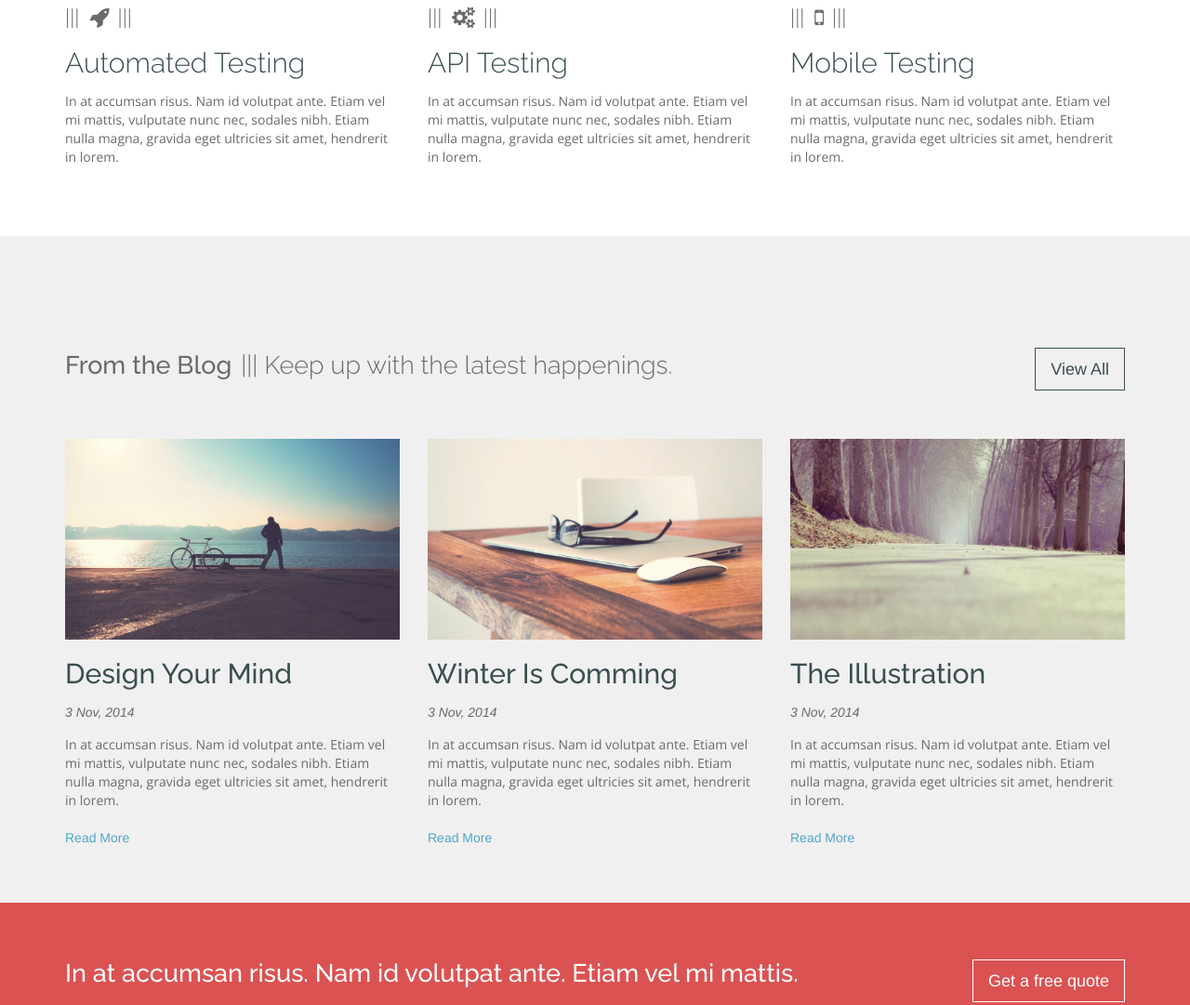
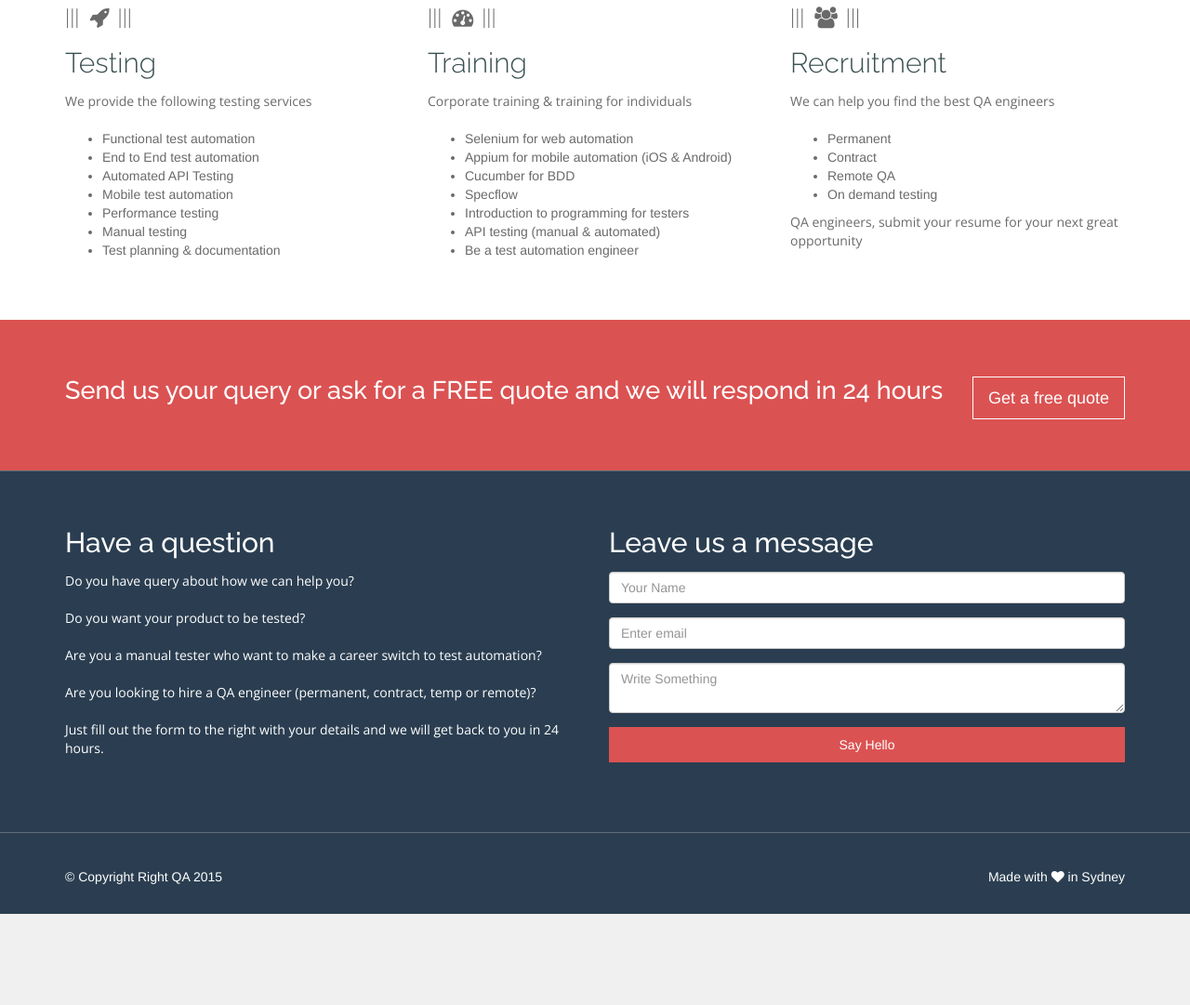
Before and after one commit to rightqa/rightqa.github.io, a plain HTML site: page index.html in a window 1280 px wide. Shown: the part 959-2040 px from the top of the page at 93% size. After the commit the page ends 1942 px from the top, so only its background shows below. Drawn offline with nearby package versions, Linux system fonts and the light colour scheme; a script that the page names is missing; a web font is replaced by a local one.

Commit message:
Changes before going live

```diff
--- a/assets/css/style.css
+++ b/assets/css/style.css
@@ -418,6 +418,8 @@ h1.logo {
   margin-top: 15px;
   font-weight: 100;
 }
+.bullet li{
+list-style: outside;}
 /*////////////////////////////////////////////////////////////////////////
 //  About us
 ///////////////////////////////////////////////////////////////////////*/
@@ -571,7 +573,8 @@ h2.footer-block {
 }
 .form-control{
   border-radius: none !important;
-  padding: 20px 26px;
+  /*padding: 20px 26px;*/
+
 }
 .form-group .btn.btn-o-white {
     width: 100%;
@@ -626,7 +629,9 @@ h2.footer-block {
 .social {
   margin-left: 40px;
 }
-
+.social a{
+  color: #fff;
+}
 /*////////////////////////////////////////////////////////////////////////
 //  11 - Responsive styles
 ///////////////////////////////////////////////////////////////////////*/
--- a/index.html
+++ b/index.html
@@ -73,12 +73,12 @@
 					<li>
 						<a href="#services"><i class="fa fa-tasks"></i> Service</a>
 					</li>
-					<li>
+					<!--<li>
 						<a href="#blog"><i class="fa fa-wordpress"></i> Blog</a>
 					</li>
 					<li>
 						<a href="#testimonials"><i class="fa fa-thumbs-up"></i> Testimonial</a>
-					</li>
+					</li>-->
           <li>
 						<a href="#footer"><i class="fa fa-envelope-square"></i> Contact</a>
 					</li>
@@ -125,23 +125,23 @@
                 <div class="row">
                     <div class="col-md-4 text-center">
                         <div class="aboutus-item">
-                            <i class="aboutus-icon fa fa-plane"></i>
-                            <h4 class="aboutus-title">Great Transport</h4>
-                            <p class="aboutus-desc">Lorem ipsum dolor sit amet, consectetur adipisicing elit. Magni voluptatum et, alias vero, reprehenderit doloremque neque dignissimos voluptas.</p>
+                            <i class="aboutus-icon fa fa-bug"></i>
+                            <h4 class="aboutus-title">Quality</h4>
+                            <p class="aboutus-desc">Right QA believes in quality first. Our team of highly professional software test engineers makes sure that your product remains bug free.</p>
                         </div>
                     </div>
                     <div class="col-md-4 text-center">
                         <div class="aboutus-item">
                             <i class="aboutus-icon fa fa-usd"></i>
-                            <h4 class="aboutus-title">Not Expensive</h4>
-                            <p class="aboutus-desc">Lorem ipsum dolor sit amet, consectetur adipisicing elit. Magni voluptatum et, alias vero, reprehenderit doloremque neque dignissimos voluptas.</p>
+                            <h4 class="aboutus-title">Cost Effective</h4>
+                            <p class="aboutus-desc">Right QA's highly experienced team provides cost effective solutions for testing (manual and automated), training & placements, so that you can focus on your core business.</p>
                         </div>
                     </div>
                     <div class="col-md-4 text-center">
                         <div class="aboutus-item">
-                            <i class="aboutus-icon fa fa-cutlery"></i>
-                            <h4 class="aboutus-title">Delicious Food</h4>
-                            <p class="aboutus-desc">Lorem ipsum dolor sit amet, consectetur adipisicing elit. Magni voluptatum et, alias vero, reprehenderit doloremque neque dignissimos voluptas.</p>
+                            <i class="aboutus-icon fa fa-clock-o"></i>
+                            <h4 class="aboutus-title">Timely</h4>
+                            <p class="aboutus-desc">Right QA understands that time is money! So our talented team provides timely solutions to your problems. Be it testing, training or placement.</p>
                         </div>
                     </div>
                 </div>
@@ -211,26 +211,51 @@
 									<div class="bar">
 										<i class="fa fa-rocket"></i>
 									</div>
-									<h2 class="service-head">Automated Testing</h2>
-									<p>In at accumsan risus. Nam id volutpat ante. Etiam vel mi mattis, vulputate nunc nec, sodales nibh. Etiam nulla magna, gravida eget ultricies sit amet, hendrerit in lorem.</p>
+									<h2 class="service-head">Testing</h2>
+									<p>We provide the following testing services</p>
+                  <ul class="bullet">
+                    <li>Functional test automation</li>
+                    <li>End to End test automation</li>
+                    <li>Automated API Testing</li>
+                    <li>Mobile test automation</li>
+                    <li>Performance testing</li>
+                    <li>Manual testing</li>
+                    <li>Test planning & documentation</li>
+                  </ul>
 								</div>
 							</div>
 							<div class="col-md-4">
 								<div class="service">
 									<div class="bar">
-										<i class="fa fa-cogs"></i>
+										<i class="fa fa-tachometer"></i>
 									</div>
-									<h2 class="service-head">API Testing</h2>
-									<p>In at accumsan risus. Nam id volutpat ante. Etiam vel mi mattis, vulputate nunc nec, sodales nibh. Etiam nulla magna, gravida eget ultricies sit amet, hendrerit in lorem.</p>
+									<h2 class="service-head">Training</h2>
+									<p>Corporate training & training for individuals</p>
+                  <ul class="bullet">
+                    <li>Selenium for web automation</li>
+                    <li>Appium for mobile automation (iOS & Android)</li>
+                    <li>Cucumber for BDD</li>
+                    <li>Specflow</li>
+                    <li>Introduction to programming for testers</li>
+                    <li>API testing (manual & automated)</li>
+                    <li>Be a test automation engineer</li>
+                  </ul>
 								</div>
 							</div>
 							<div class="col-md-4">
 								<div class="service">
 									<div class="bar">
-										<i class="fa fa-mobile"></i>
+										<i class="fa fa-users"></i>
 									</div>
-									<h2 class="service-head">Mobile Testing</h2>
-									<p>In at accumsan risus. Nam id volutpat ante. Etiam vel mi mattis, vulputate nunc nec, sodales nibh. Etiam nulla magna, gravida eget ultricies sit amet, hendrerit in lorem.</p>
+									<h2 class="service-head">Recruitment</h2>
+									<p>We can help you find the best QA engineers</p>
+                  <ul class="bullet">
+                    <li>Permanent</li>
+                    <li>Contract</li>
+                    <li>Remote QA</li>
+                    <li>On demand testing</li>
+                  </ul>
+                  <p>QA engineers, submit your resume for your next great opportunity</p>
 								</div>
 							</div>
 						</div>
@@ -238,7 +263,7 @@
 				</div>
 			</div><!-- #services -->
 
-
+<!-- Commenting the whole blog section
 			<div class="content-block" id="blog">
 				<div class="container blog-sec">
 					<header class="block-heading cleafix">
@@ -279,11 +304,12 @@
 
 			<div class="content-block parallax" id="parallax">
 				<div class="container">
-					<h3 class="call-action pull-left">In at accumsan risus. Nam id volutpat ante. Etiam vel mi mattis.</h3>
-					<a href="#" class="pull-right btn btn-o-white btn-lg">Get a free quote</a>
+					<h3 class="call-action pull-left">Send us your query or ask for a FREE quote and we will respond in 24 hours</h3>
+					<a href="#footer" class="pull-right btn btn-o-white btn-lg">Get a free quote</a>
 				</div>
 			</div><!-- #parallax -->
 
+      <!--Commenting Testimonial section
 			<div class="content-block" id="testimonials">
 				<div class="container testimonial-sec">
 
@@ -297,15 +323,18 @@
 					<section class="block-body">
 						<div class="row">
 							<div id="carousel-example-generic" class="carousel slide" data-ride="carousel">
+              -->
 							  <!-- Indicators -->
-							  <ol class="carousel-indicators">
+							  <!--
+                <ol class="carousel-indicators">
 							    <li data-target="#carousel-example-generic" data-slide-to="0" class="active"></li>
 							    <li data-target="#carousel-example-generic" data-slide-to="1"></li>
 							    <li data-target="#carousel-example-generic" data-slide-to="2"></li>
 							  </ol>
-
+                -->
 
 							  <!-- Wrapper for slides -->
+                <!--
 							  <div class="carousel-inner" role="listbox">
 							    <div class="item active">
 							      <div class="img-center">
@@ -336,29 +365,31 @@
 						</div>
 					</section>
 				</div>
-			</div><!-- /#testimonials -->
+			</div>
+      -->
+      <!-- /#testimonials -->
 
 			<div class="content-block" id="footer">
 				<div class="container">
 					<div class="row">
-							<div class="col-sm-4 blog-post">
+							<div class="col-sm-6 blog-post">
 
 								<h2 class="footer-block">Have a question</h2>
-								<p>Praesent lacinia dapibus, accumsan vesti bulum. Pellen tesque molestie mollis.</p>
-
-								<p>Mauris nec ligula dui, fermentum nisl ut magna dolor, rhoncus wisi. In lacus sagittis luctus, nisl eros, sit amet tempor et, accumsan eget, pede. Suspendisse est. Ut rhoncus eu, pede. Vestibulum ante ipsum dolor lorem, iaculis mi. Pellentesque eu urna eget dolor. Duis luctus a, dolor. Duis ac sapien.
-								</p>
-
-								<p>Estibulum dapibus, maurimalesfames ac turpis velit, rhoncus eu, luctus et interdum adipiscing wisi. Aliquam erat ac ipsum. Integer aliquam purus ultricies gravida vitae...</p>
+								<p>Do you have query about how we can help you?</p>
+                <p>Do you want your product to be tested?</p>
+                <p>Are you a manual tester who want to make a career switch to test automation?</p>
+                <p>Are you looking to hire a QA engineer (permanent, contract, temp or remote)?</p>
+								<p>Just fill out the form to the right with your details and we will get back to you in 24 hours.</p>
 							</div>
-							<div class="col-sm-4 blog-post">
+							<div class="col-sm-6 blog-post">
 								<h2 class="footer-block">Leave us a message</h2>
 								<form class="" role="form">
 									<div class="form-group">
-								    	<input type="text" class="form-control form-control-white" id="subject" placeholder="Your Name" required>
+								    	<!--<input type="text" class="form-control form-control-white" placeholder="Your Name" required>-->
+                      <input type="text" class="form-control form-control-white" placeholder="Your Name" required>
 								  	</div>
 								    <div class="form-group">
-								    	<input type="email" class="form-control form-control-white" id="exampleInputEmail2" placeholder="Enter email" required>
+								    	<input type="email" class="form-control form-control-white" placeholder="Enter email" required>
 								    </div>
 								    <div class="form-group">
 								    	<textarea class="form-control form-control-white" placeholder="Write Something" required></textarea>
@@ -367,8 +398,9 @@
 								    	<input type="submit" class="text-center btn btn-o-white" value="Say Hello">
 								  	</div>
 								</form>
+
 							</div>
-							<div class="col-sm-4 blog-post">
+							<!--<div class="col-sm-4 blog-post">
 
 								<h2 class="footer-block">Contact Details</h2>
 								<ul>
@@ -386,17 +418,16 @@
 											info@blabla.com<br>
 											www.blabla.com
 										</p>
+								</ul>
 
-
-								</ul>
 								<div class="social">
-									<i class="fa fa-twitter"></i>
-									<i class="fa fa-facebook"></i>
-									<i class="fa fa-instagram"></i>
+									<a href="https://twitter.com/_rightqa" target="_blank"><i class="fa fa-twitter"></i></a>
+									<a href="https://facebook.com/rightqa" target="_blank"><i class="fa fa-facebook"></i></a>-->
+									<!--<i class="fa fa-instagram"></i>
 									<i class="fa fa-pinterest-p"></i>
 									<i class="fa fa-google-plus"></i>
-									<i class="fa fa-skype"></i>
-								</div>
+									<i class="fa fa-skype"></i>-->
+								<!--</div>-->
 
 							</div>
 						</div>
@@ -406,7 +437,7 @@
 				<div class="container">
 					<div class="row">
 						<div class="col-xs-6">&copy; Copyright Right QA 2015</div>
-						<!--<div class="col-xs-6 text-right">Theme by <a href="#"></a></div>-->
+						<div class="col-xs-6 text-right">Made with <i class="fa fa-heart"></i> in Sydney</div>
 					</div>
 				</div>
 			</div><!-- #footer -->
```
